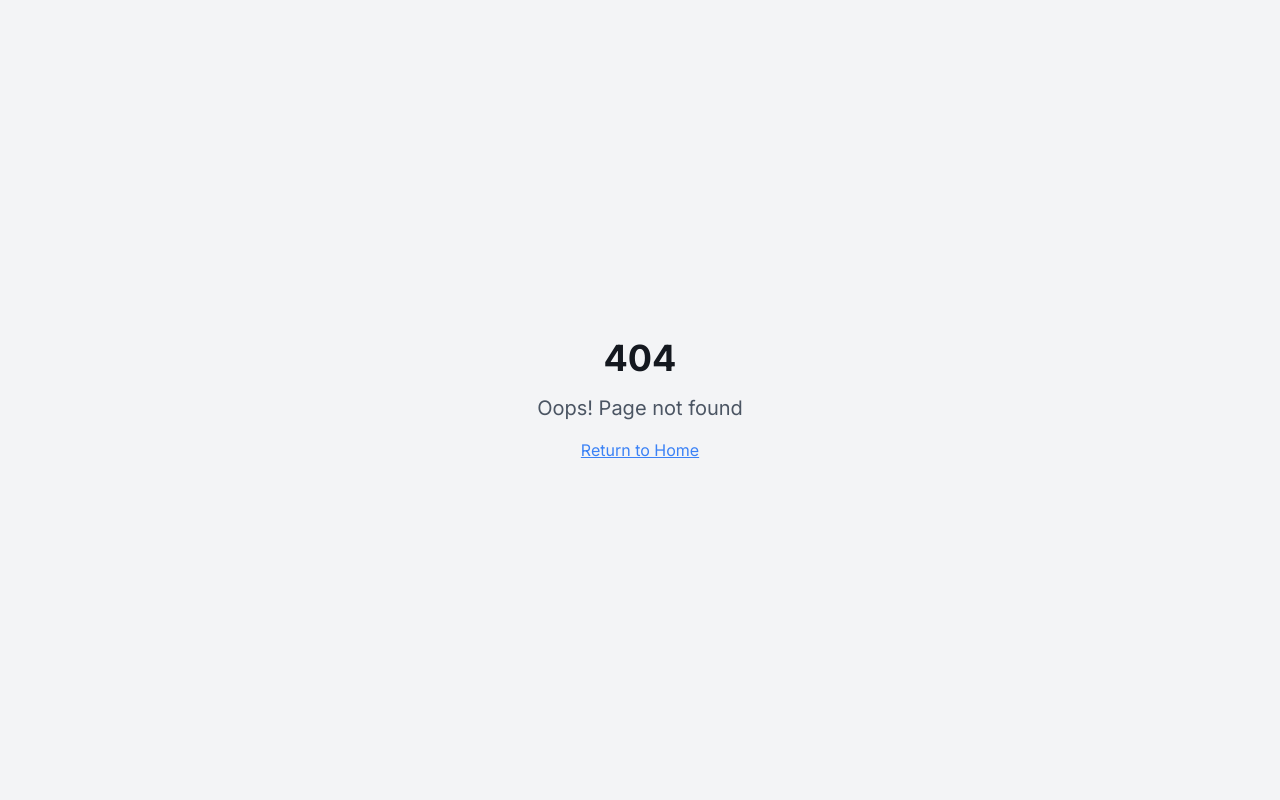
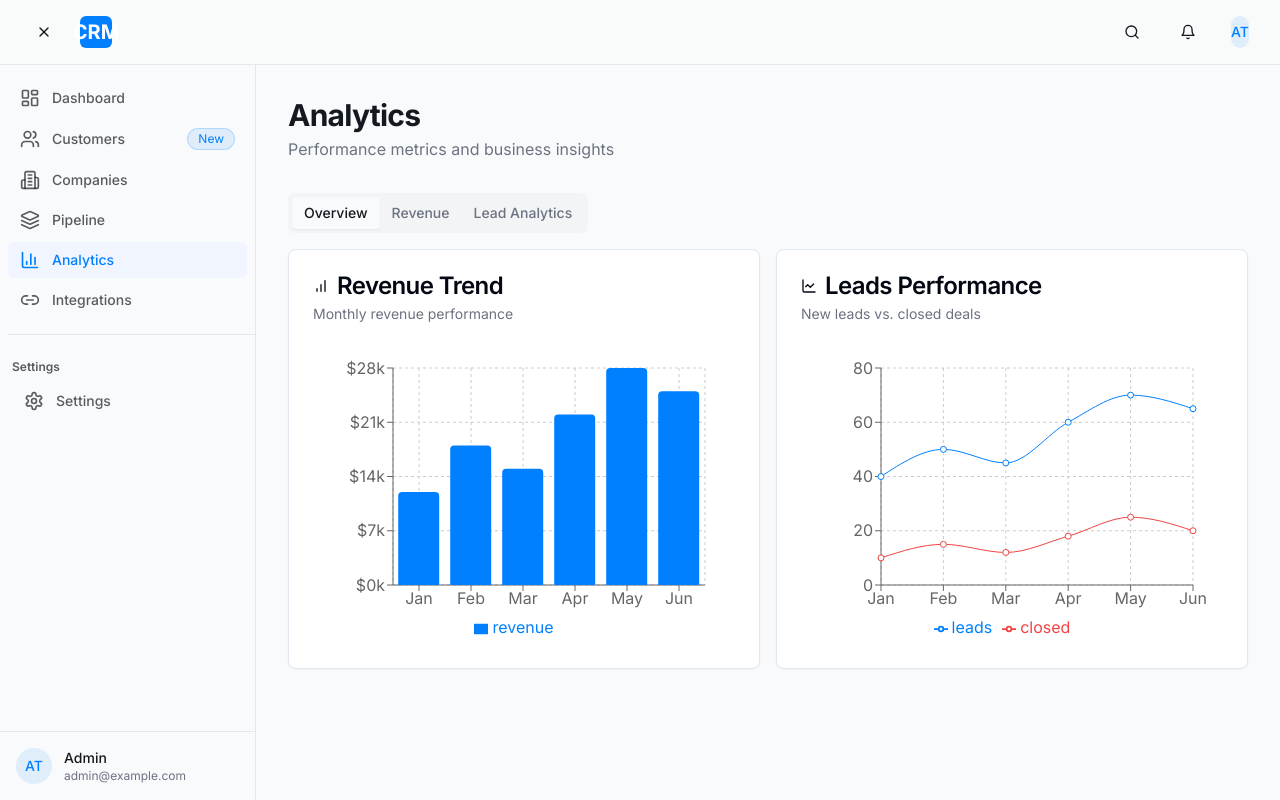
Before and after one commit to JEDIx420/zzenzzei_, a React (Vite) app: page /analytics in a window 1280 px wide. Before the commit this address had no page. Built offline with nearby package versions, Linux system fonts and the light colour scheme.

Commit message:
Fix analytics page
The analytics page is currently not working, this commit fixes it.

```diff
--- a/src/App.tsx
+++ b/src/App.tsx
@@ -10,6 +10,7 @@ import Dashboard from "./pages/Dashboard";
 import Customers from "./pages/Customers";
 import Companies from "./pages/Companies";
 import Pipeline from "./pages/Pipeline";
+import Analytics from "./pages/Analytics";
 import Integrations from "./pages/Integrations";
 import NotFound from "./pages/NotFound";
 
@@ -28,9 +29,10 @@ const App = () => (
             <Route path="customers" element={<Customers />} />
             <Route path="companies" element={<Companies />} />
             <Route path="pipeline" element={<Pipeline />} />
+            <Route path="analytics" element={<Analytics />} />
             <Route path="integrations" element={<Integrations />} />
           </Route>
-          {/* ADD ALL CUSTOM ROUTES ABOVE THE CATCH-ALL "*" ROUTE */}
+          {/* ADD All CUSTOM ROUTES ABOVE THE CATCH-ALL "*" ROUTE */}
           <Route path="*" element={<NotFound />} />
         </Routes>
       </BrowserRouter>
--- /dev/null
+++ b/src/pages/Analytics.tsx
@@ -0,0 +1,110 @@
+
+import { useState } from "react";
+import { BarChart, LineChart } from "lucide-react";
+import { Card, CardContent, CardDescription, CardHeader, CardTitle } from "@/components/ui/card";
+import { Tabs, TabsContent, TabsList, TabsTrigger } from "@/components/ui/tabs";
+import PageHeader from "@/components/ui/PageHeader";
+import { ResponsiveContainer, BarChart as RechartsBarChart, Bar, XAxis, YAxis, CartesianGrid, Tooltip, Legend, LineChart as RechartsLineChart, Line } from "recharts";
+
+const performanceData = [
+  { month: "Jan", revenue: 12000, leads: 40, closed: 10 },
+  { month: "Feb", revenue: 18000, leads: 50, closed: 15 },
+  { month: "Mar", revenue: 15000, leads: 45, closed: 12 },
+  { month: "Apr", revenue: 22000, leads: 60, closed: 18 },
+  { month: "May", revenue: 28000, leads: 70, closed: 25 },
+  { month: "Jun", revenue: 25000, leads: 65, closed: 20 },
+];
+
+const Analytics = () => {
+  const [loading, setLoading] = useState(false);
+
+  return (
+    <div className="space-y-8 animate-fade-in">
+      <PageHeader
+        title="Analytics"
+        description="Performance metrics and business insights"
+      />
+
+      <Tabs defaultValue="overview" className="space-y-4">
+        <TabsList>
+          <TabsTrigger value="overview">Overview</TabsTrigger>
+          <TabsTrigger value="revenue">Revenue</TabsTrigger>
+          <TabsTrigger value="leads">Lead Analytics</TabsTrigger>
+        </TabsList>
+
+        <TabsContent value="overview" className="space-y-4">
+          <div className="grid grid-cols-1 gap-4 md:grid-cols-2">
+            <Card>
+              <CardHeader>
+                <CardTitle className="flex items-center">
+                  <BarChart className="mr-2 h-4 w-4" />
+                  Revenue Trend
+                </CardTitle>
+                <CardDescription>Monthly revenue performance</CardDescription>
+              </CardHeader>
+              <CardContent className="h-80">
+                <ResponsiveContainer width="100%" height="100%">
+                  <RechartsBarChart
+                    data={performanceData}
+                    margin={{ top: 20, right: 30, left: 20, bottom: 5 }}
+                  >
+                    <CartesianGrid strokeDasharray="3 3" />
+                    <XAxis dataKey="month" />
+                    <YAxis tickFormatter={(value) => `$${value / 1000}k`} />
+                    <Tooltip formatter={(value) => [`$${value}`, "Revenue"]} />
+                    <Legend />
+                    <Bar dataKey="revenue" fill="hsl(var(--primary))" radius={[4, 4, 0, 0]} />
+                  </RechartsBarChart>
+                </ResponsiveContainer>
+              </CardContent>
+            </Card>
+
+            <Card>
+              <CardHeader>
+                <CardTitle className="flex items-center">
+                  <LineChart className="mr-2 h-4 w-4" />
+                  Leads Performance
+                </CardTitle>
+                <CardDescription>New leads vs. closed deals</CardDescription>
+              </CardHeader>
+              <CardContent className="h-80">
+                <ResponsiveContainer width="100%" height="100%">
+                  <RechartsLineChart
+                    data={performanceData}
+                    margin={{ top: 20, right: 30, left: 20, bottom: 5 }}
+                  >
+                    <CartesianGrid strokeDasharray="3 3" />
+                    <XAxis dataKey="month" />
+                    <YAxis />
+                    <Tooltip />
+                    <Legend />
+                    <Line type="monotone" dataKey="leads" stroke="hsl(var(--primary))" activeDot={{ r: 8 }} />
+                    <Line type="monotone" dataKey="closed" stroke="hsl(var(--destructive))" />
+                  </RechartsLineChart>
+                </ResponsiveContainer>
+              </CardContent>
+            </Card>
+          </div>
+        </TabsContent>
+
+        <TabsContent value="revenue" className="h-[400px] rounded-md border">
+          <div className="flex h-full items-center justify-center">
+            <p className="text-lg text-muted-foreground">
+              Detailed revenue analytics coming soon...
+            </p>
+          </div>
+        </TabsContent>
+
+        <TabsContent value="leads" className="h-[400px] rounded-md border">
+          <div className="flex h-full items-center justify-center">
+            <p className="text-lg text-muted-foreground">
+              Detailed lead analytics coming soon...
+            </p>
+          </div>
+        </TabsContent>
+      </Tabs>
+    </div>
+  );
+};
+
+export default Analytics;
```
